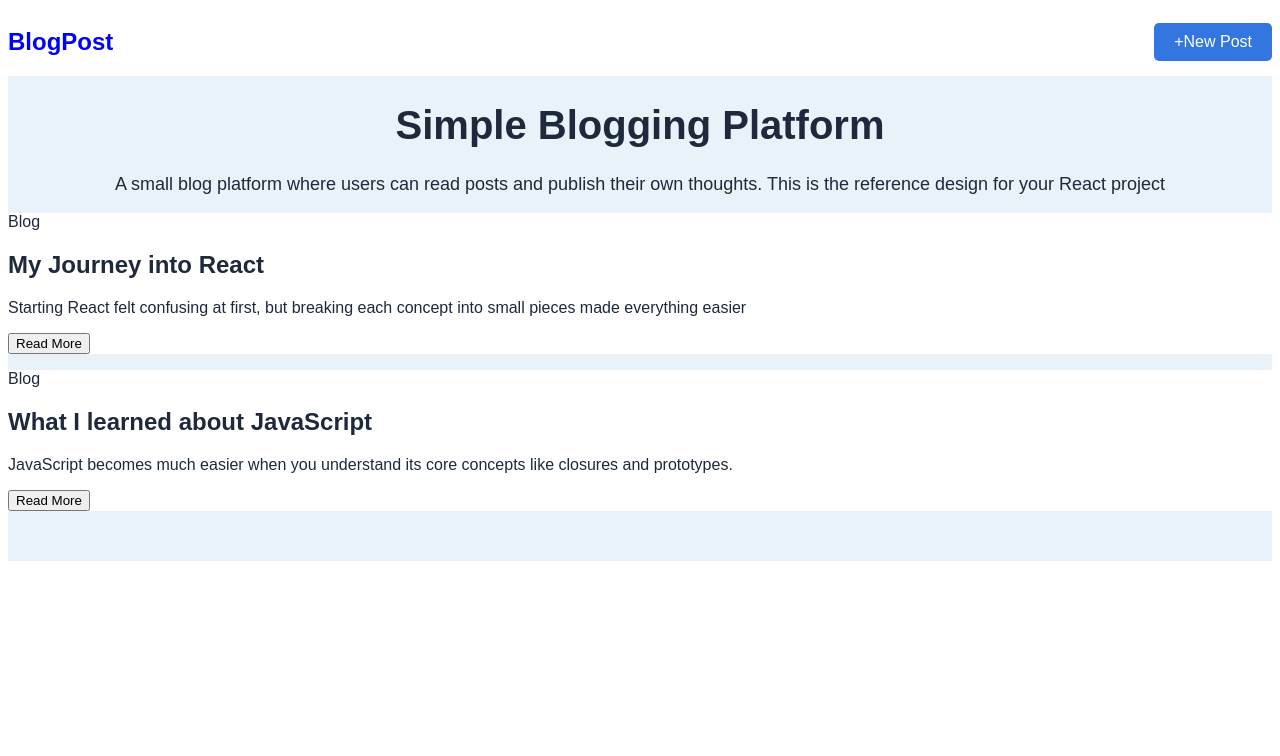
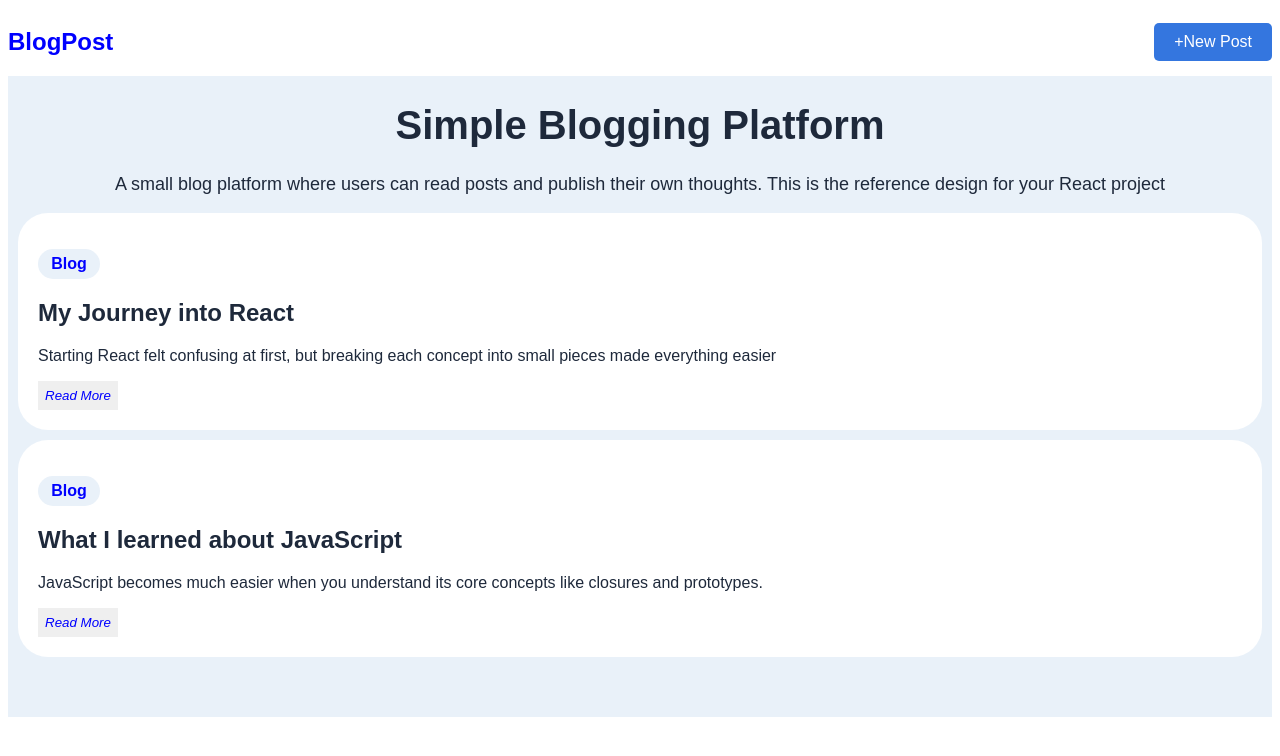
Before and after one commit to Ola-mide23/Blog-platform, a React (Vite) app: page / in a window 1280 px wide. Shown: the top 756 px of the page. Built offline with nearby package versions, Linux system fonts and the light colour scheme.

Commit message:
Blog Platform

```diff
--- a/src/App.css
+++ b/src/App.css
@@ -41,4 +41,27 @@ padding-bottom: 50px
 }
 .card-component-content{
   background-color: #fff;
+  padding: 20px;
+  border-radius: 30px;
+  margin: 10px;
+
+  p:first-child{
+    color: blue;
+    background-color: #e9f1f9;
+    width: 50px;
+    padding: 6px;
+    text-align: center;
+    font-weight: bold;
+
+    border-radius: 20px;
+
+  }
+
+  button{
+    border: none;
+    padding: 7px;
+    color: blue;
+    font-style: italic;
+
+  }
 }
```
